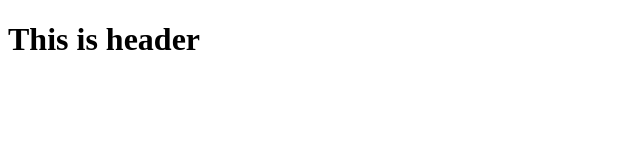
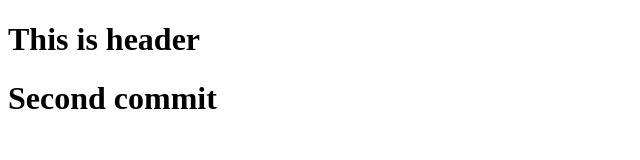
Before and after one commit to ayushkumar-25/web-dev-coursera, a plain HTML site: page index.html in a window 1280 px wide. Shown: the whole page, without its empty margins (0-640 px from the left). Drawn offline with Linux system fonts and the light colour scheme.

Commit message:
Update index.html

```diff
--- a/index.html
+++ b/index.html
@@ -4,5 +4,6 @@
 
     <body>
         <h1>This is header</h1>
+        <h1>Second commit</h1>
     </body>
 </html>
```
